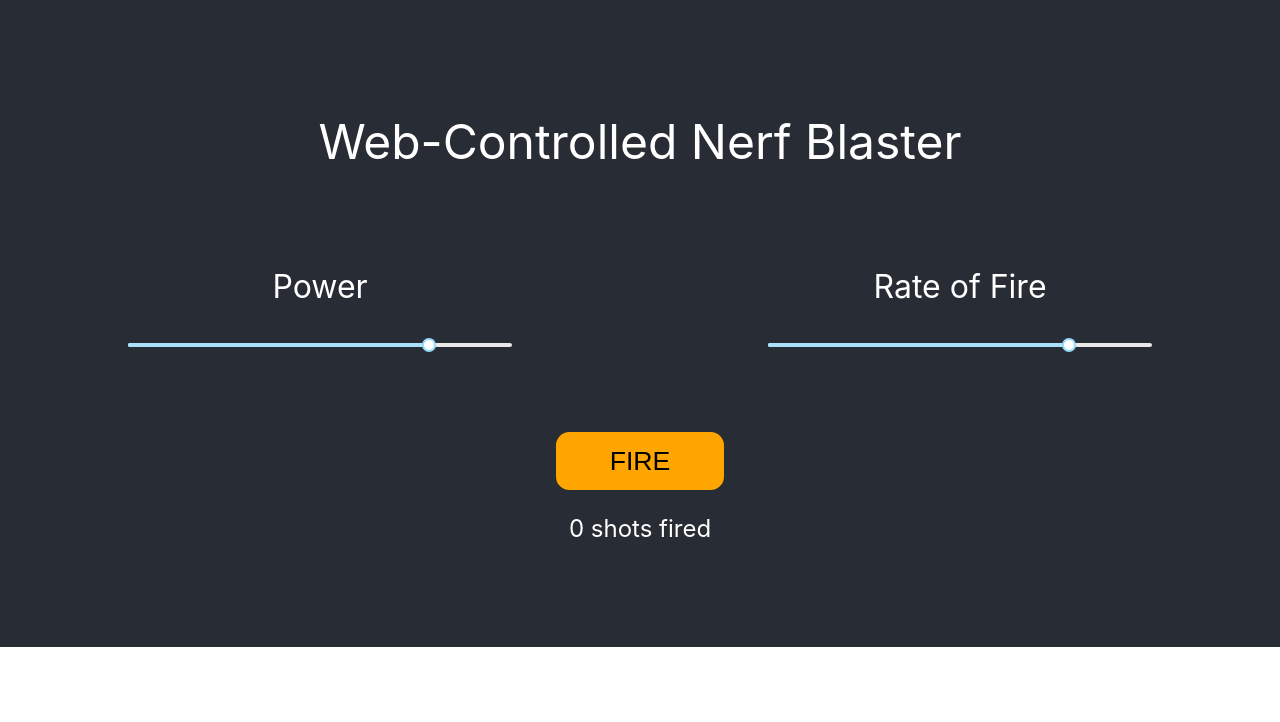
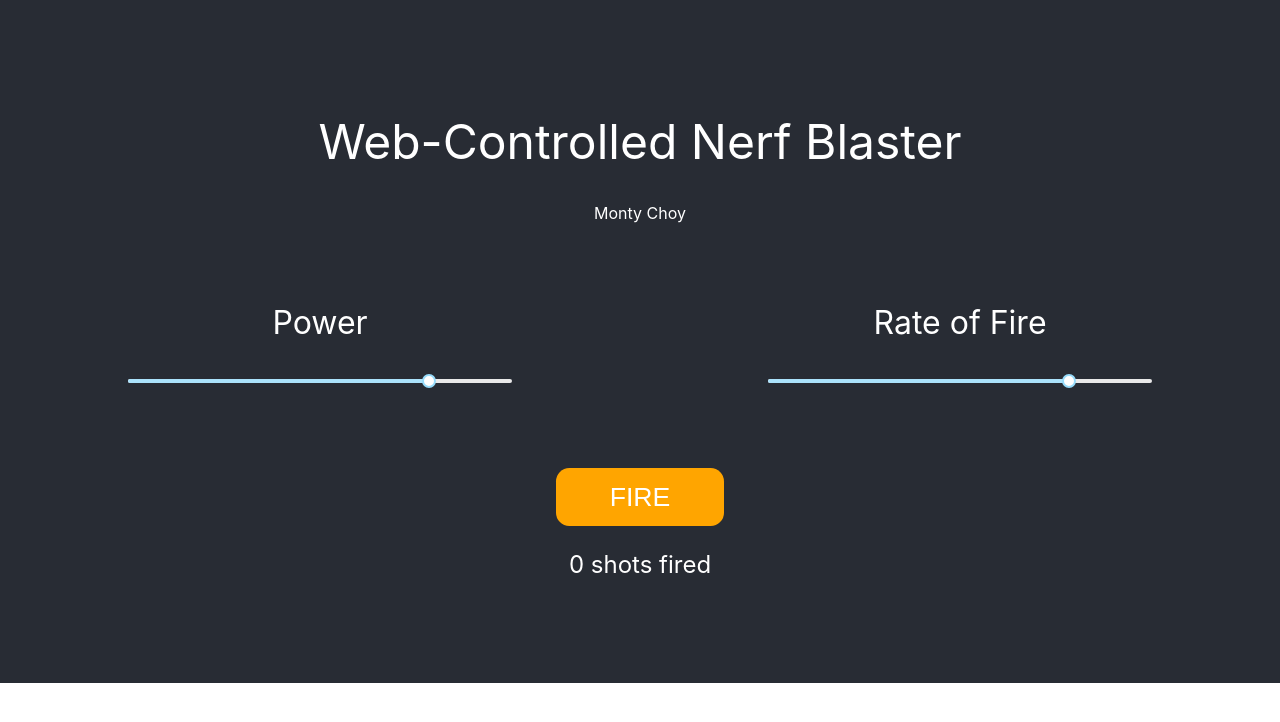
Before and after one commit to mochoy/cal-poly-arduino-fest, a React (Create React App) app in the folder web-client/: page / in a window 1280 px wide. Shown: the top 722 px of the page. Built offline with nearby package versions, Linux system fonts and the light colour scheme.

Commit message:
add name, make all text white

```diff
--- a/web-client/src/Components/App/App.css
+++ b/web-client/src/Components/App/App.css
@@ -15,7 +15,6 @@
 }
 
 .slider-title {
-  color: white;
   font-weight: normal;
   font-size: 2em;
 }
@@ -40,7 +39,6 @@
 }
 
 #shotsFired-txt {
-  color: white;
   font-size: 1.5em;
 }
 
@@ -59,7 +57,9 @@
 
 
 
-
+p, h1, h2, h3, h4, h5, h6 {
+  color: white;
+}
 
 .App {
   text-align: center;
--- a/web-client/src/Components/App/App.js
+++ b/web-client/src/Components/App/App.js
@@ -26,6 +26,7 @@
     return (
       <div className="App">
         <h1 id="title">Web-Controlled Nerf Blaster</h1>
+        <p>Monty Choy</p>
 
         <div id="sliders-container">
           <div className="slider-wrapper">
```
